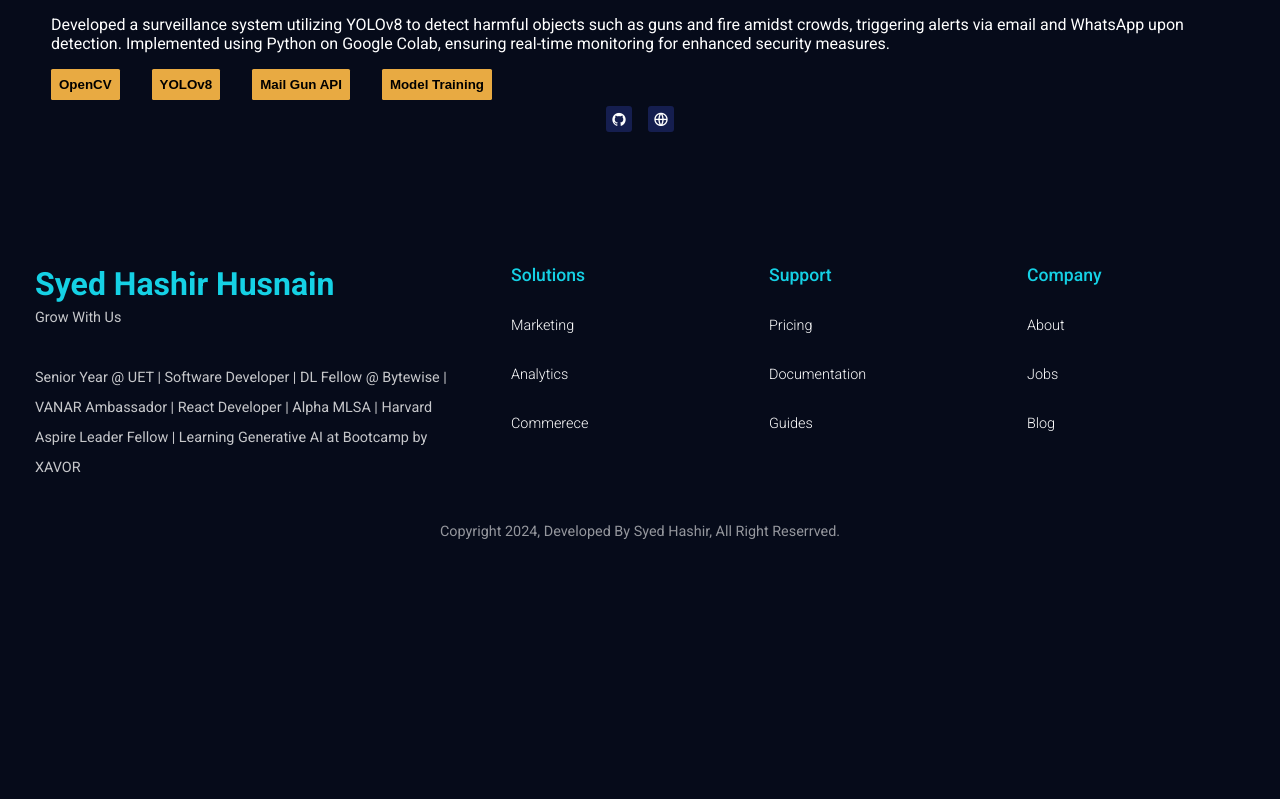
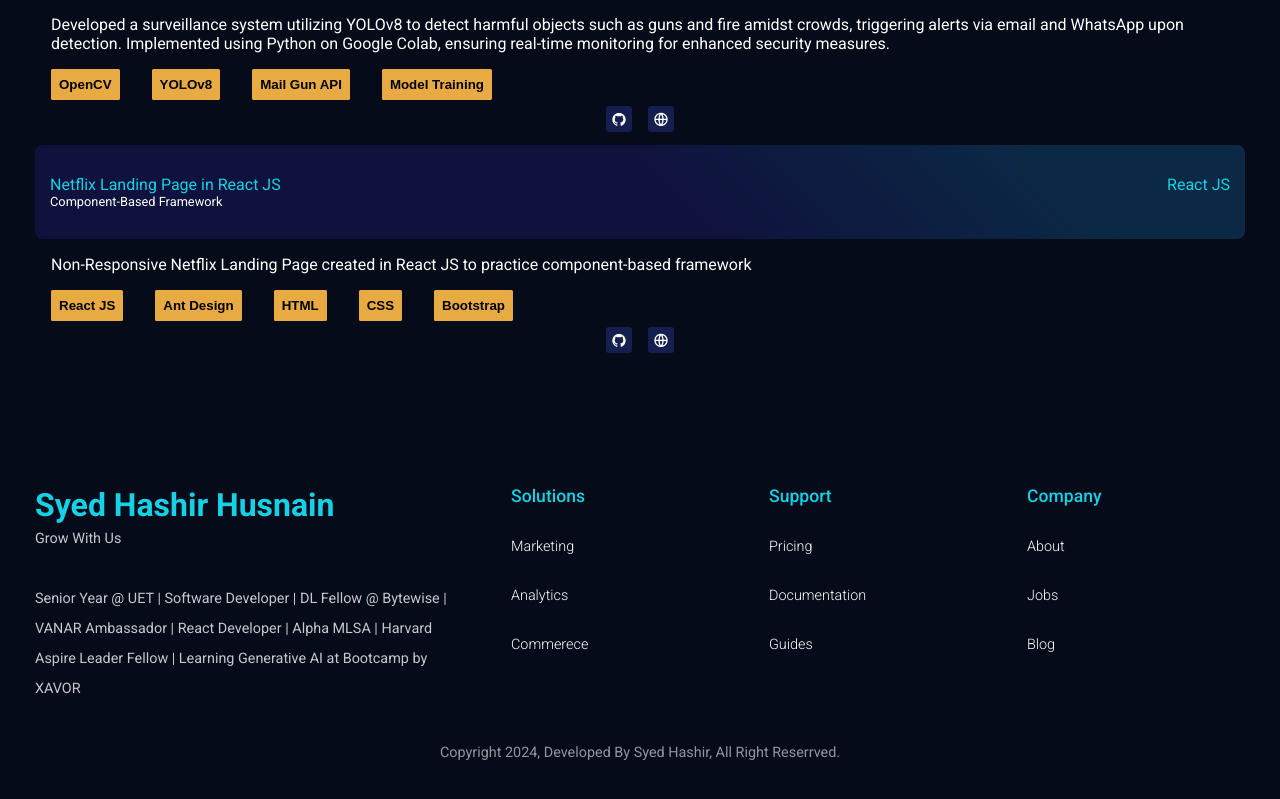
Before and after one commit to SyedHashir-Helper/Portfolio, a React (Vite) app: page / in a window 1280 px wide. Shown: the part 5325-6124 px from the top of the page. Before the commit the page ends 5925 px from the top, so only its background shows below. Built offline with nearby package versions, Linux system fonts and the light colour scheme.

Commit message:
Update Project.jsx

```diff
--- a/src/Components/UI/Project.jsx
+++ b/src/Components/UI/Project.jsx
@@ -78,10 +78,19 @@
     title: "Object Detection (YOLOv8)",
     describe: "Crowd & Harmful Objects",
     desc: "Developed a surveillance system utilizing YOLOv8 to detect harmful objects such as guns and fire amidst crowds, triggering alerts via email and WhatsApp upon detection. Implemented using Python on Google Colab, ensuring real-time monitoring for enhanced security measures.",
-    github: "https://github.com/SyedHashir-Helper/Crowd-and-Harmful-Objects-detection",
+    github: "https://github.com/SyedHashir-Helper/Netflix-Landing-Page-React-",
     other: "https://colab.research.google.com/drive/1Kw7IxDils-2FUTmw--3hIp7jEyoPfMaC#scrollTo=UdnkBZVn9Xyb",
     keySkills: [ "OpenCV", "YOLOv8", "Mail Gun API", "Model Training"],
     developed: "Google Colab Notebook"
+  },
+  {
+    title: "Netflix Landing Page in React JS",
+    describe: "Component-Based Framework",
+    desc: "Non-Responsive Netflix Landing Page created in React JS to practice component-based framework",
+    github: "https://github.com/SyedHashir-Helper/Crowd-and-Harmful-Objects-detection",
+    other: "https://syedhashirhusnain-react01.netlify.app/",
+    keySkills: ["React JS", "Ant Design", "HTML", "CSS", "Bootstrap"],
+    developed: "React JS"
   },
 
 ];
```
